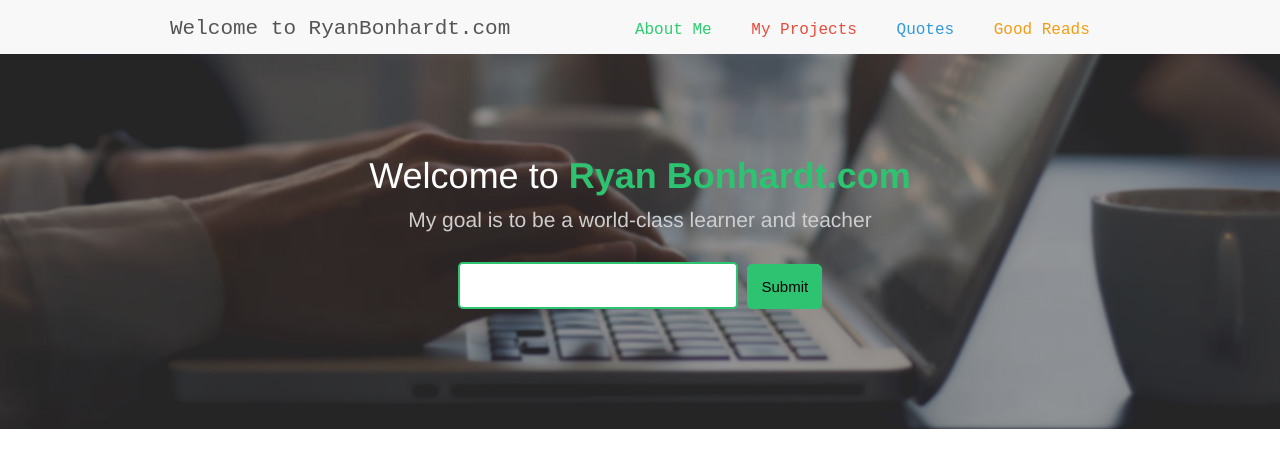
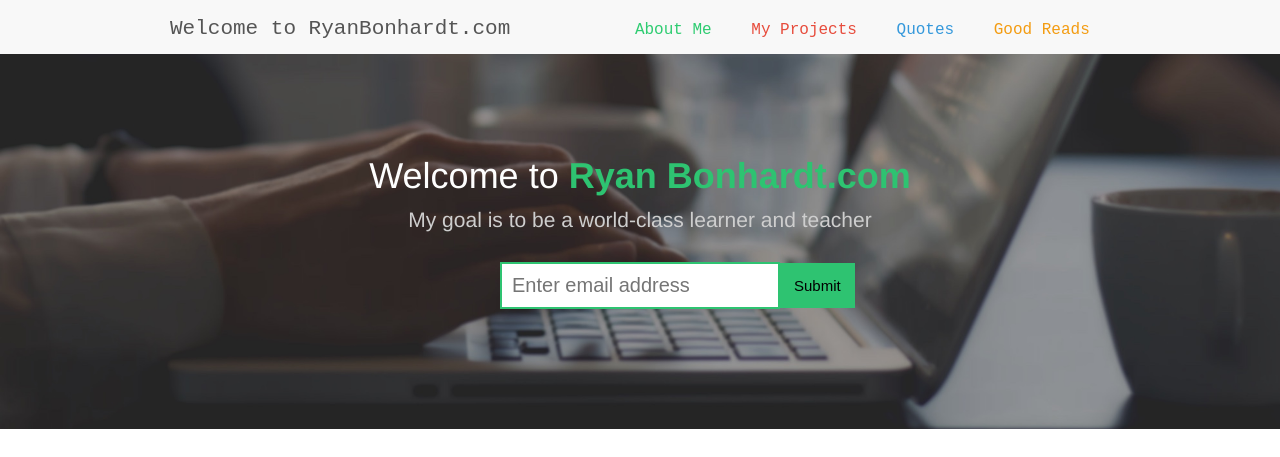
Before and after one commit to robertsturner52/robertsturner52.github.io, a plain HTML site: page index.html in a window 1280 px wide. Shown: the top 457 px of the page. Drawn offline with Linux system fonts and the light colour scheme.

Commit message:
changes to form position
pushed form elements together with absolute positioning

```diff
--- a/css/style.css
+++ b/css/style.css
@@ -103,13 +103,13 @@ header h2 {
 	padding-bottom: 10px;
 }
 #top fieldset {
+	position: relative;
 	width: 400px;
 	margin: 20px auto;
 }
 #top input[type="text"] {
 	padding: 10px;
 	width: 70%;
-	border-radius: 5px;
 	border: 2px solid #2ec371;
 	font-size: 20px;
 }
@@ -118,11 +118,15 @@ header h2 {
 	border: 2px solid red;
 }
 #top input[type="submit"] {
+	position: absolute;
 	padding: 13px;
 	background-color: #2ec371;
 	border: 1px solid #2ec371;
-	border-radius: 5px;
 	font-size: 15px;
+	top: 1px;
+}
+#top input[type="submit"]:hover {
+	cursor: pointer;
 }
 .skinny {
 	font-weight: 100;
--- a/index.html
+++ b/index.html
@@ -25,7 +25,7 @@
 		<h2>My goal is to be a world-class learner and teacher</h2>
 		<form>
 			<fieldset>
-				<input type="text" name="name" id="name" value="" tabindex="1">
+				<input type="text" name="name" id="name" tabindex="1" placeholder="Enter email address">
 				<input type="submit" value="Submit">
 			</fieldset>
 		</form>
```
